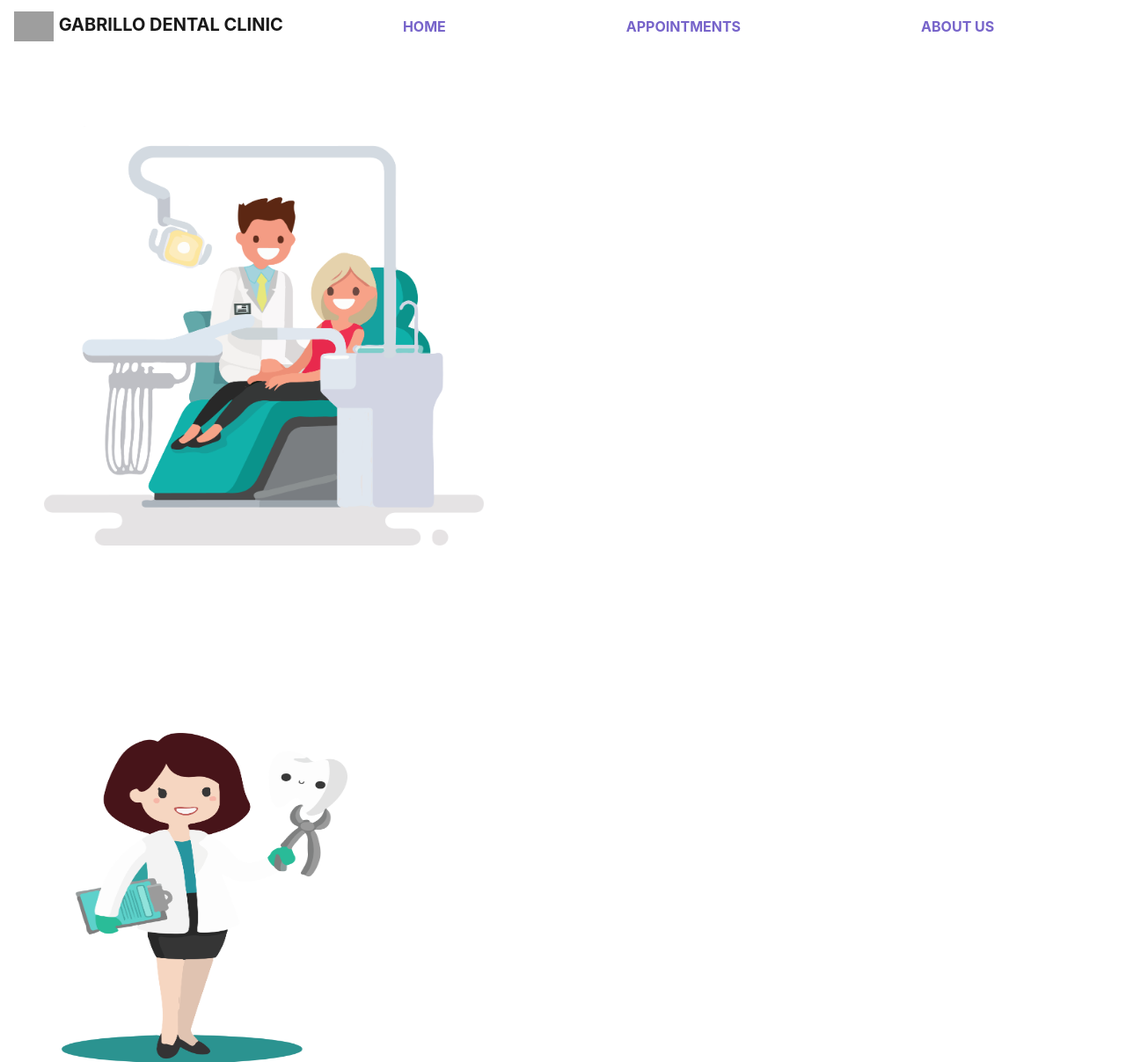
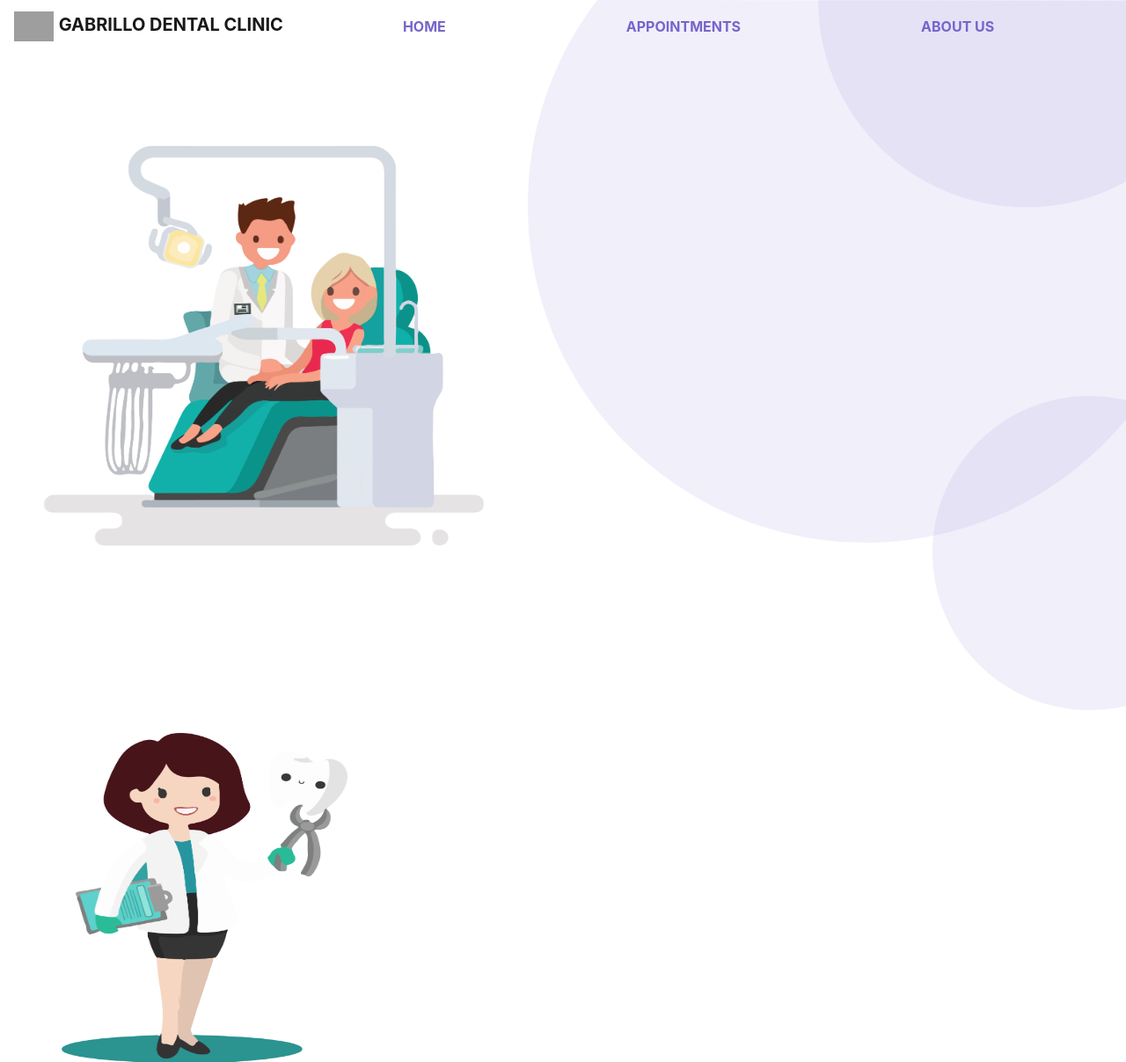
Before and after one commit to ChrisAlejandroPalabay/IT-Project-Website, a PHP site: page /home.php in a window 1280 px wide. Shown: the top 1207 px of the page at 88% size. Run offline with PHP 8.4, Linux system fonts and the light colour scheme; grey boxes are pictures that could not be loaded.

Commit message:
New SVG files integrated

```diff
--- a/home.php
+++ b/home.php
@@ -34,6 +34,12 @@
     </ul>
   </div>
 </nav>
+<!--SGV Background --->
+<svg class="svg1" xmlns="http://www.w3.org/2000/svg" viewBox="0 0 1019.5 924.73"><defs><style>.cls-1{opacity:0.15;}.cls-2{fill:#9f91da;}</style></defs><title>BIgC</title><g id="Layer_2" data-name="Layer 2"><g id="BIgg"><g class="cls-1"><path class="cls-2" d="M118.56,0,1019.5,1.12V714.49C914.06,842.85,754.09,924.73,575,924.73c-317.56,0-575-257.44-575-575A572.46,572.46,0,0,1,118.56,0Z"/></g></g></g></svg>
+
+<svg class="svg2" width="350px" xmlns="http://www.w3.org/2000/svg" viewBox="0 0 425 286"><defs><style>.cls-1{fill:#9f91da;opacity:0.15;}</style></defs><title>TopC</title><g id="Layer_2" data-name="Layer 2"><g id="Layer_2-2" data-name="Layer 2"><path class="cls-1" d="M425,0V250.36A285.22,285.22,0,0,1,286.5,286C128.44,286,.27,158,0,0Z"/></g></g></svg>
+
+<svg class="svg3" width="220px" xmlns="http://www.w3.org/2000/svg" viewBox="0 0 353 573"><defs><style>.cls-1{fill:#9f91da;opacity:0.15;}</style></defs><title>bottomR</title><g id="Layer_2" data-name="Layer 2"><g id="Layer_2-2" data-name="Layer 2"><path class="cls-1" d="M353,7.77V565.23A286.89,286.89,0,0,1,286.5,573C162.32,573,56.59,494,16.85,383.5A285.69,285.69,0,0,1,0,286.5C0,128.27,128.27,0,286.5,0A286.89,286.89,0,0,1,353,7.77Z"/></g></g></svg>
 
 <!-- Home Content -->
 <div id="home">
--- a/styles/style.css
+++ b/styles/style.css
@@ -6,7 +6,7 @@ body {
     background-color: white ;
 }
 
-
+/*Color: 9F91DA*/
 /*Navs*/
 
 .navbar-nav > li{
@@ -35,11 +35,25 @@ body {
     height: 630px;
 }
 
+/*SVGs*/
+
+.svg1{
+    margin-top: 0;
+    position: absolute;
+}
+.svg2{
+    margin-top: 0;
+    position: absolute;
+    margin-left: 930px;
+}
+
+.svg3{
+    position: absolute;
+    margin-left: 1060px;
+    margin-top: 450px;
+}
+
 /*Vectors*/
-
-.svg{
-    width: 600px;
-}
 .vector1{
     margin-top: 70px;
     margin-left: 50px;
@@ -51,7 +65,7 @@ body {
 
 
 /*SVG Background*/
-.c1{
-    margin-top: 40px;
-    margin-bottom: 500px;
+.svg1{
+    margin-left: 600px;
+    position: absolute;
 }
```
Also changed, not shown: images/BIgC.svg (added), images/Bigcircle.svg (deleted), images/Bigger Circle.svg (deleted), images/BiggerCircle.svg (deleted), images/BottomL.svg (added), images/Medimcircle.svg (deleted), images/TopC.svg (added), images/bottomR.svg (added), images/small ircle.svg (deleted).
